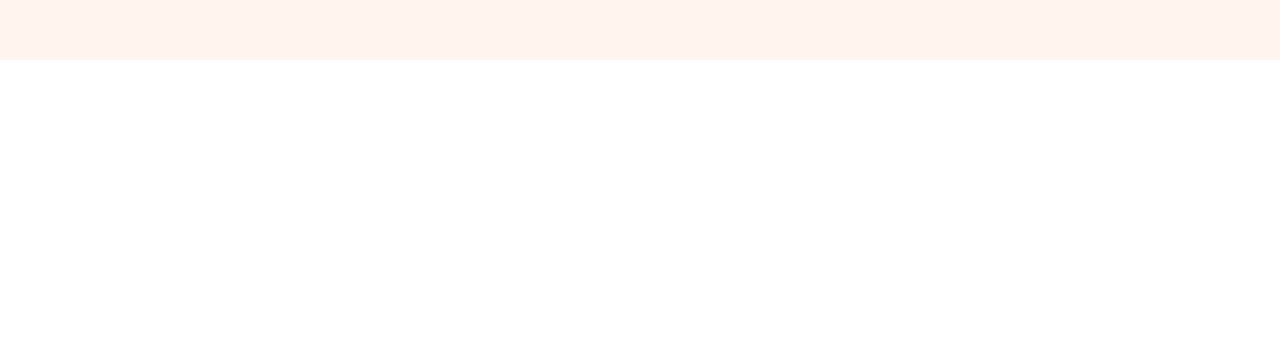
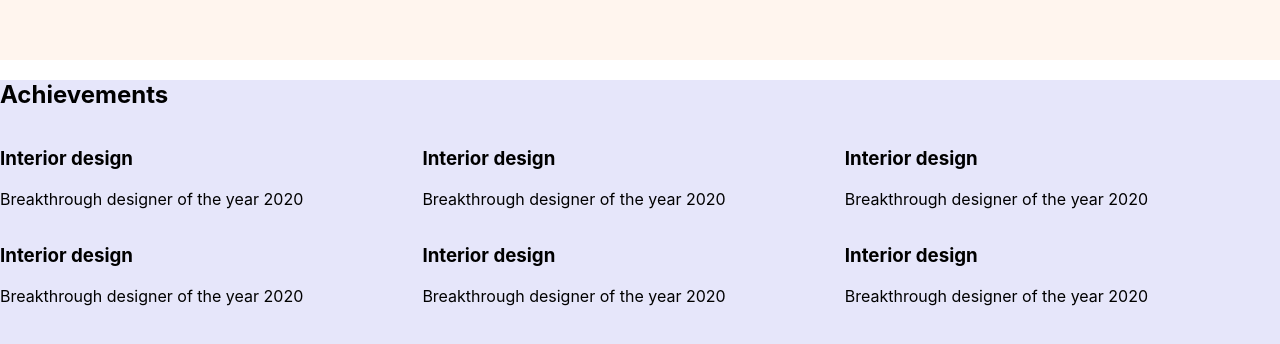
Before and after one commit to Viktossha/portfolio, a React app: page / in a window 1280 px wide. Shown: the part 2448-2792 px from the top of the page. Before the commit the page ends 2508 px from the top, so only its background shows below. Built offline with nearby package versions, Linux system fonts and the light colour scheme.

Commit message:
Achievements

```diff
--- a/src/App.tsx
+++ b/src/App.tsx
@@ -3,6 +3,7 @@ import {Header} from "./layout/header/Header";
 import {Main} from "./layout/sections/main/Main";
 import {About} from "./layout/sections/about/About";
 import {Works} from "./layout/sections/works/Works";
+import {Achievements} from "./layout/sections/achievements/Achievements";
 
 
 function App() {
@@ -12,6 +13,7 @@ function App() {
             <Main/>
             <About/>
             <Works/>
+            <Achievements/>
         </div>
     );
 }
--- /dev/null
+++ b/src/layout/sections/achievements/Achievements.tsx
@@ -0,0 +1,26 @@
+import React from 'react';
+import styled from "styled-components";
+import {SectionTitle} from "../../../components/SectionTitle";
+import {FlexWrapper} from "../../../components/FlexWrapper";
+import {Achievement} from "./achievement/Achievement";
+
+export const Achievements = () => {
+    return (
+        <StyledAchievements>
+            <SectionTitle>Achievements</SectionTitle>
+            <FlexWrapper wrap={'wrap'}>
+                <Achievement title={'Interior design'} text={'Breakthrough designer of the year 2020'}/>
+                <Achievement title={'Interior design'} text={'Breakthrough designer of the year 2020'}/>
+                <Achievement title={'Interior design'} text={'Breakthrough designer of the year 2020'}/>
+                <Achievement title={'Interior design'} text={'Breakthrough designer of the year 2020'}/>
+                <Achievement title={'Interior design'} text={'Breakthrough designer of the year 2020'}/>
+                <Achievement title={'Interior design'} text={'Breakthrough designer of the year 2020'}/>
+            </FlexWrapper>
+        </StyledAchievements>
+    );
+};
+
+const StyledAchievements = styled.section`
+    background-color: lavender;
+    min-height: 100vh;
+`
--- /dev/null
+++ b/src/layout/sections/achievements/achievement/Achievement.tsx
@@ -0,0 +1,20 @@
+import React from 'react';
+import styled from "styled-components";
+
+type AchievementPropsType = {
+    title: string
+    text: string
+}
+
+export const Achievement = (props: AchievementPropsType) => {
+    return (
+        <StyledAchievement>
+            <h3>{props.title}</h3>
+            <p>{props.text}</p>
+        </StyledAchievement>
+    );
+};
+
+const StyledAchievement = styled.div`
+    width: 33%;
+`
```
